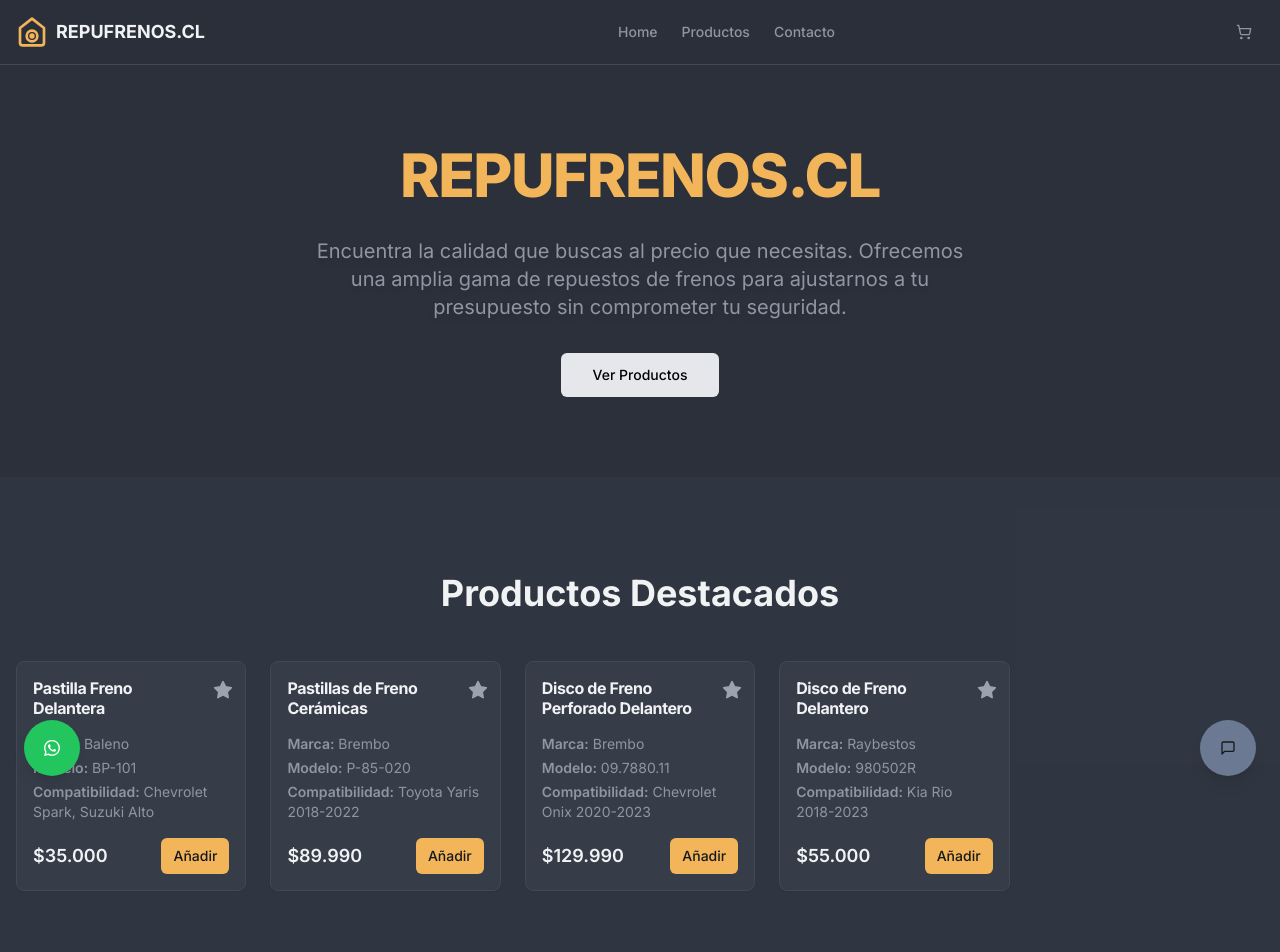
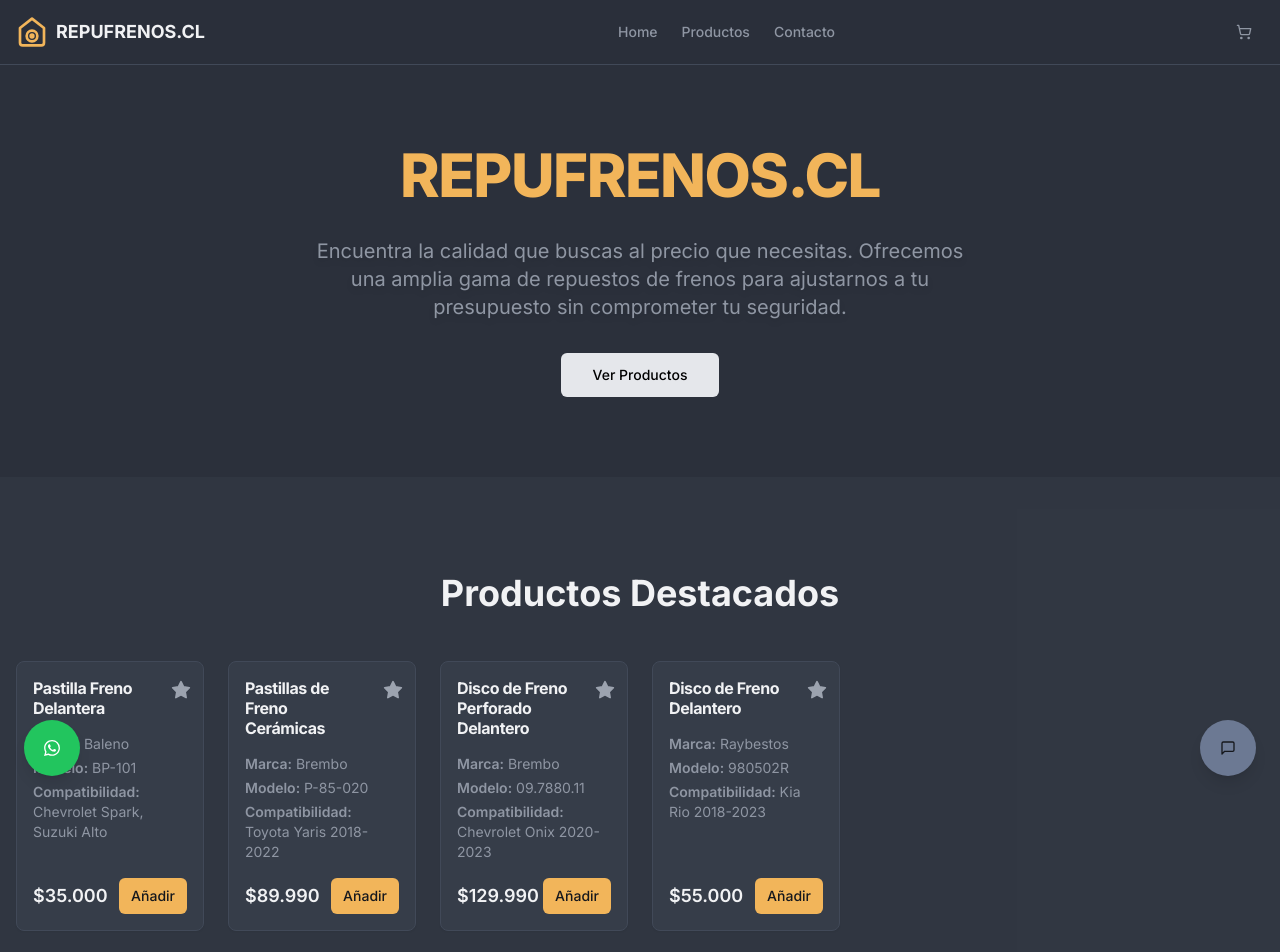
Before and after one commit to marce1404/TIENDA-FRENOS, a Next.js app: page / in a window 1280 px wide. Shown: the top 952 px of the page. Built offline with nearby package versions, Linux system fonts and the light colour scheme.

Commit message:
los productos destacados del home, debe ser de lineas de 6 productos

```diff
--- a/src/app/page.tsx
+++ b/src/app/page.tsx
@@ -54,7 +54,7 @@ export default function HomePage() {
       <section className="bg-card/50">
           <div className="container mx-auto px-4 py-16 md:py-24">
               <h2 className="text-3xl md:text-4xl font-bold mb-12 text-center">Productos Destacados</h2>
-              <div className="grid grid-cols-1 sm:grid-cols-2 md:grid-cols-3 lg:grid-cols-4 xl:grid-cols-5 2xl:grid-cols-6 gap-6">
+              <div className="grid grid-cols-1 sm:grid-cols-2 md:grid-cols-3 lg:grid-cols-6 gap-6">
                   {isMounted && featuredProducts.map((product) => (
                       <ProductCard key={product.id} product={product} showFavorite={false} />
                   ))}
```
